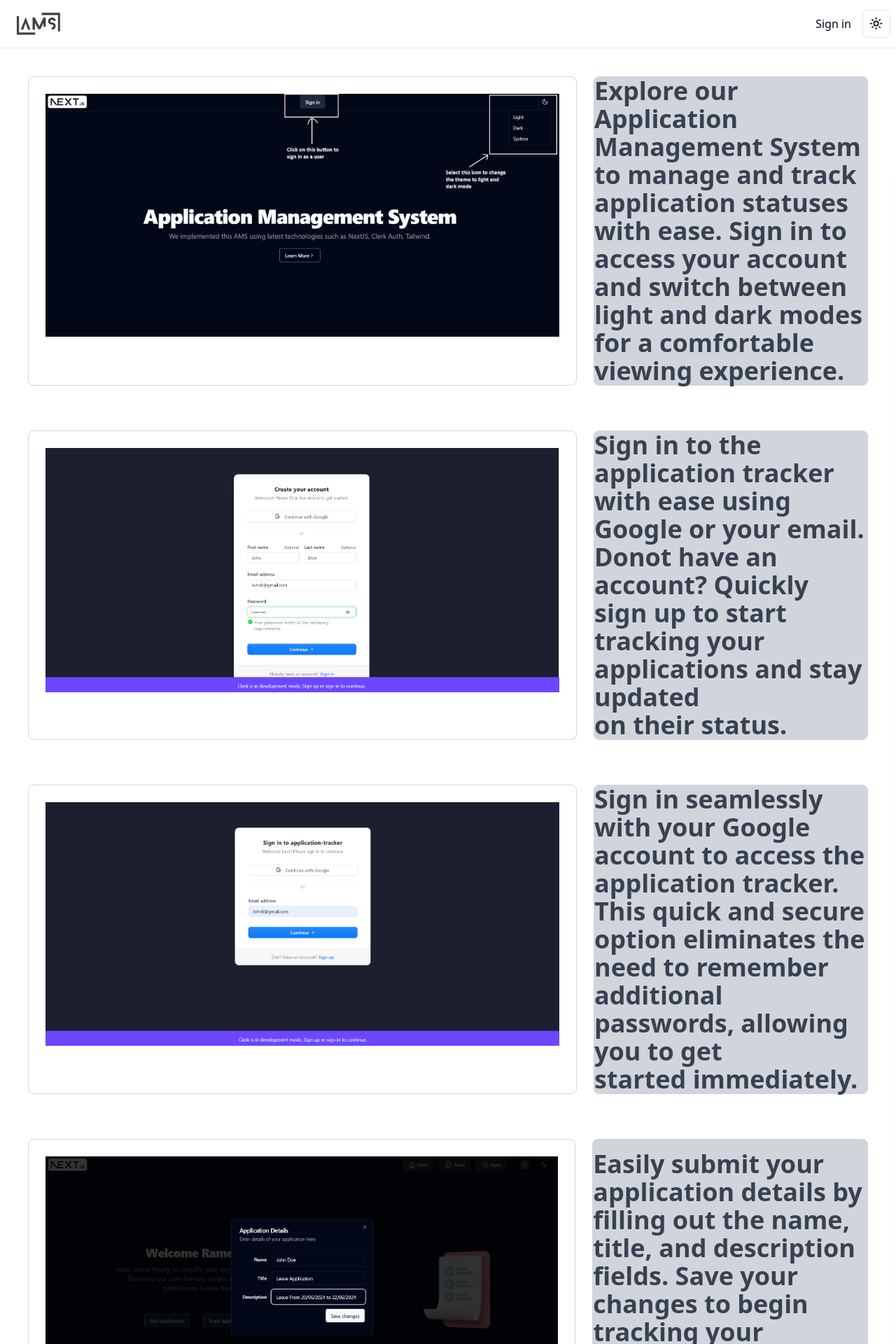
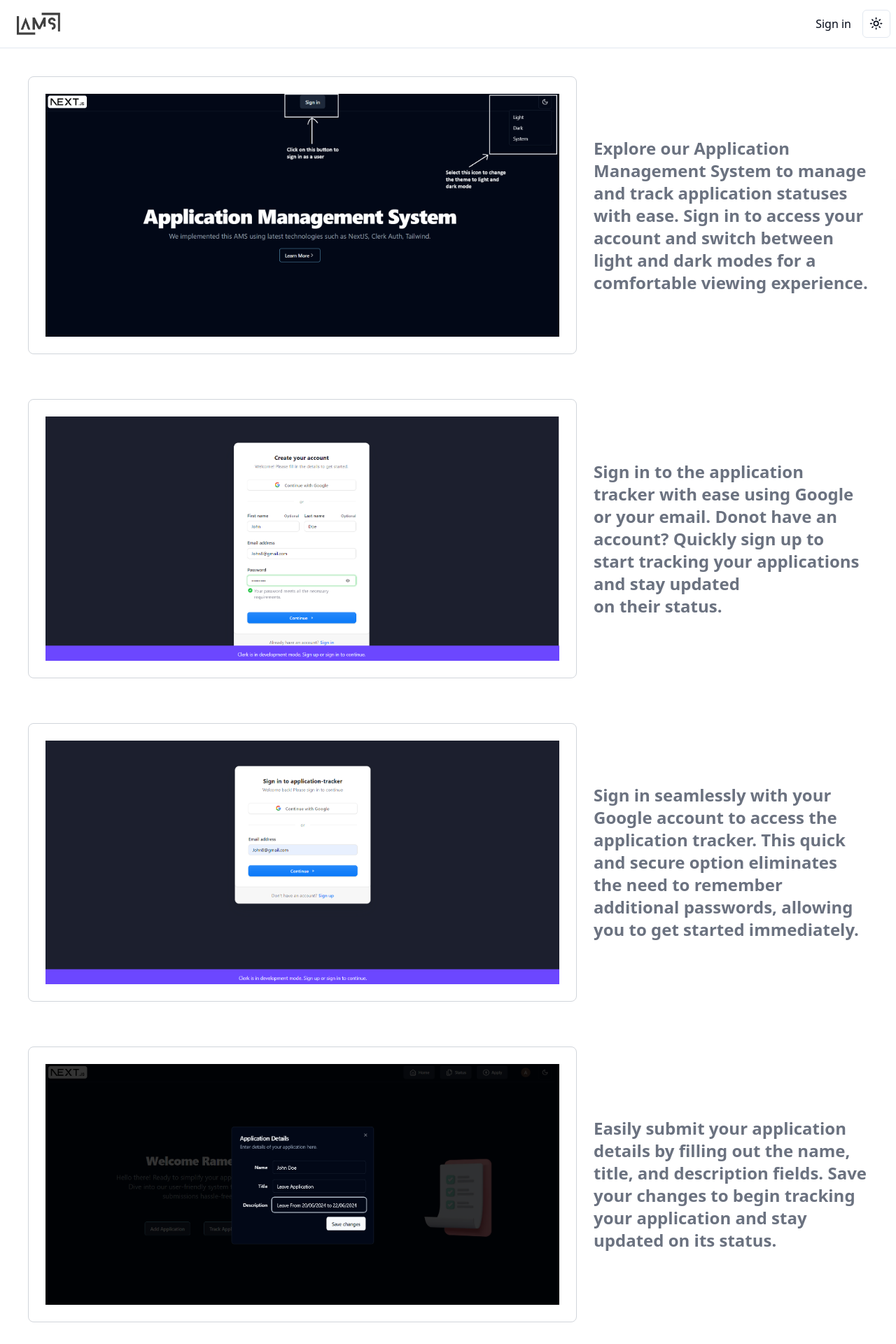
Before and after one commit to gyannj/application-management-system, a Next.js app: page /learn in a window 1280 px wide. Shown: the top 1920 px of the page at 70% size. Built offline with nearby package versions, Linux system fonts and the light colour scheme; no server answers.

Commit message:
Learn more updated-2

```diff
--- a/app/learn/page.tsx
+++ b/app/learn/page.tsx
@@ -17,7 +17,7 @@ const Page = () => {
               className="object-cover p-6"
             />
           </div>
-          <div className="md:basis-1/3 bg-gray-300 border border-gray-300 rounded-lg flex items-center justify-center text-4xl font-bold text-gray-700 mt-6 md:mt-0">
+          <div className="md:basis-1/3 borderrounded-lg flex items-center justify-center text-2xl font-bold text-gray-500 mt-6 md:mt-0">
           Explore our Application Management System to manage and track application statuses with ease. Sign in to access your account and switch between light and dark modes for a comfortable viewing experience.
           </div>
         </div>
@@ -29,7 +29,7 @@ const Page = () => {
               className="w-full object-cover p-6"
             />
           </div>
-          <div className="md:basis-1/3 bg-gray-300 border border-gray-300 rounded-lg flex items-center justify-center text-4xl font-bold text-gray-700 mt-6 md:mt-0">
+          <div className="md:basis-1/3 borderrounded-lg flex items-center justify-center text-2xl font-bold text-gray-500 mt-6 md:mt-0">
           Sign in to the application tracker with ease using Google or your email. Donot have an account? Quickly sign up to start tracking your applications and stay updated on their status.
           </div>
         </div>
@@ -41,7 +41,7 @@ const Page = () => {
               className="w-full object-cover p-6"
             />
           </div>
-          <div className="md:basis-1/3 bg-gray-300 border border-gray-300 rounded-lg flex items-center justify-center text-4xl font-bold text-gray-700 mt-6 md:mt-0">
+          <div className="md:basis-1/3 borderrounded-lg flex items-center justify-center text-2xl font-bold text-gray-500 mt-6 md:mt-0">
           Sign in seamlessly with your Google account to access the application tracker. This quick and secure option eliminates the need to remember additional passwords, allowing you to get started immediately.
           </div>
         </div>
@@ -53,9 +53,9 @@ const Page = () => {
               className="object-cover cursor-pointer p-6"
             />
           </div>
-          <div className="md:basis-1/3 bg-gray-300 border border-gray-300 rounded-lg flex items-center justify-center text-4xl font-bold text-gray-700 mt-6 md:mt-0">
-          Easily submit your application details by filling out the name, title, and description fields. Save your changes to begin tracking your application and stay updated on its status.
-          </div>
+            <div className="md:basis-1/3 borderrounded-lg flex items-center justify-center text-2xl font-bold text-gray-500 mt-6 md:mt-0">
+            Easily submit your application details by filling out the name, title, and description fields. Save your changes to begin tracking your application and stay updated on its status.
+            </div>
         </div>
       </div>
     </div>
```
